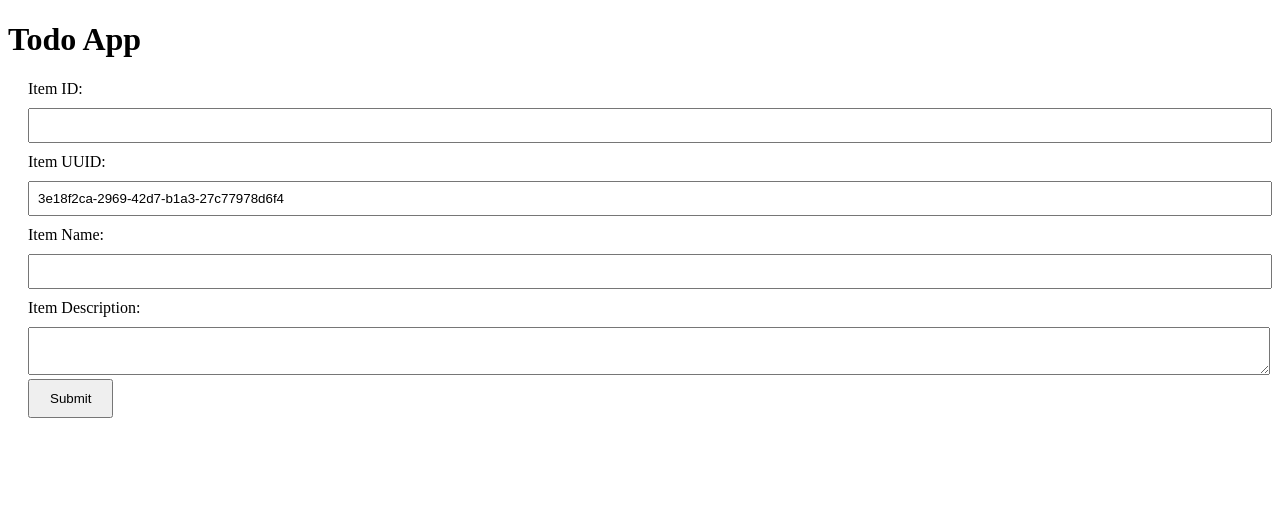
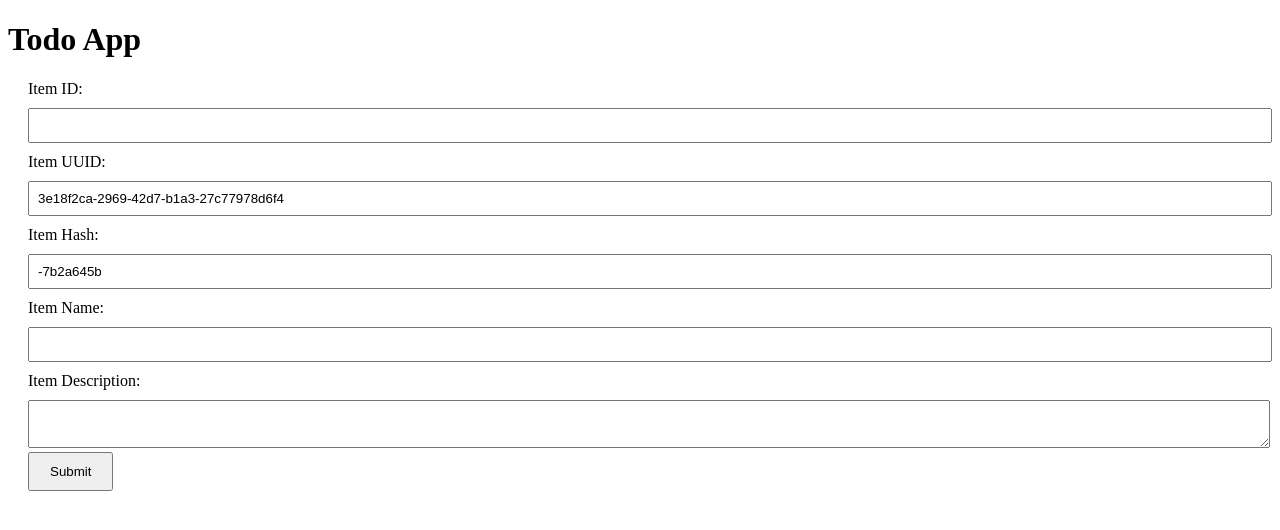
Before and after one commit to SakthivelMV/Github-assignment, a Flask app: template templates/index.html in a window 1280 px wide. Shown: the top 530 px of the page. Run offline with Flask 3, Linux system fonts and the light colour scheme; the template is opened without the code that fills it, so the values that code supplies are empty.

Commit message:
Add Item Hash field to To-Do form

```diff
--- a/templates/index.html
+++ b/templates/index.html
@@ -16,6 +16,8 @@
         <input type="text" id="itemId" name="itemId" required>
         <label for="itemUuid">Item UUID:</label>
         <input type="text" id="itemUuid" name="itemUuid" value="" readonly>
+        <label for="itemHash">Item Hash:</label>
+        <input type="text" id="itemHash" name="itemHash" value="" readonly>
         <label for="itemName">Item Name:</label>
         <input type="text" id="itemName" name="itemName" required>
         <label for="itemDescription">Item Description:</label>
@@ -29,17 +31,28 @@
                 return v.toString(16);
             });
         }
-        document.getElementById('itemUuid').value = generateUUID();
+        function generateHash(str) {
+            let hash = 0;
+            for (let i = 0; i < str.length; i++) {
+                hash = ((hash << 5) - hash) + str.charCodeAt(i);
+                hash |= 0;
+            }
+            return hash.toString(16);
+        }
+        const itemUuid = generateUUID();
+        document.getElementById('itemUuid').value = itemUuid;
+        document.getElementById('itemHash').value = generateHash(itemUuid);
         async function submitTodo(event) {
             event.preventDefault();
             const itemId = document.getElementById('itemId').value;
             const itemUuid = document.getElementById('itemUuid').value;
+            const itemHash = document.getElementById('itemHash').value;
             const itemName = document.getElementById('itemName').value;
             const itemDescription = document.getElementById('itemDescription').value;
             const response = await fetch('/submittodoitem', {
                 method: 'POST',
                 headers: { 'Content-Type': 'application/json' },
-                body: JSON.stringify({ itemId, itemUuid, itemName, itemDescription })
+                body: JSON.stringify({ itemId, itemUuid, itemHash, itemName, itemDescription })
             });
             const result = await response.json();
             alert(result.message);
```
